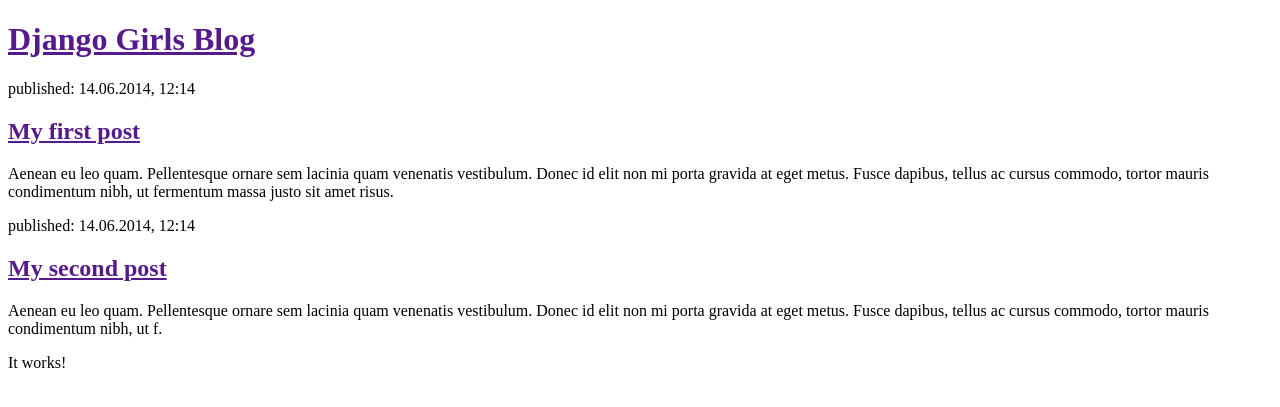
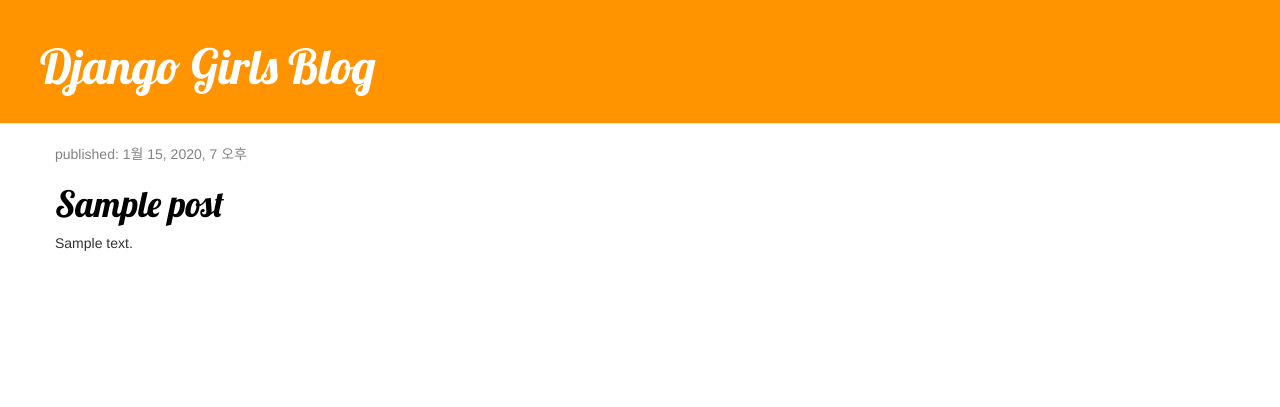
Before and after one commit to jiyun1006/piro-django-girls, a Django app: page / in a window 1280 px wide. Shown: the top 407 px of the page. Run offline with Django 3.2, Linux system fonts and the light colour scheme; tables that the repository leaves empty hold one stand-in row (values such as "Sample post"); some libraries are stand-ins or nearby versions.

Commit message:
Added view and template for detailed blog post as well as CSS for the site.

```diff
--- a/blog/admin.py
+++ b/blog/admin.py
@@ -2,4 +2,6 @@
 from .models import Post
 
 
-admin.site.register(Post)
+@admin.register(Post)
+class PostAdmin(admin.ModelAdmin):
+    pass
--- /dev/null
+++ b/blog/static/css/blog.css
@@ -0,0 +1,46 @@
+.page-header {
+    background-color: #ff9400;
+    margin-top: 0;
+    padding: 20px 20px 20px 40px;
+}
+
+.page-header h1, .page-header h1 a, .page-header h1 a:visited, .page-header h1 a:active {
+    color: #ffffff;
+    font-size: 36pt;
+    text-decoration: none;
+}
+
+.content {
+    margin-left: 40px;
+}
+
+h1, h2, h3, h4 {
+    font-family: 'Lobster', cursive;
+}
+
+.date {
+    color: #828282;
+}
+
+.save {
+    float: right;
+}
+
+.post-form textarea, .post-form input {
+    width: 100%;
+}
+
+.top-menu, .top-menu:hover, .top-menu:visited {
+    color: #ffffff;
+    float: right;
+    font-size: 26pt;
+    margin-right: 20px;
+}
+
+.post {
+    margin-bottom: 70px;
+}
+
+.post h1 a, .post h1 a:visited {
+    color: #000000;
+}
--- /dev/null
+++ b/blog/templates/blog/base.html
@@ -0,0 +1,27 @@
+{% load static %}
+<html>
+<head>
+    <title>Django Girls blog</title>
+    <link rel="stylesheet" href="//maxcdn.bootstrapcdn.com/bootstrap/3.2.0/css/bootstrap.min.css">
+    <link rel="stylesheet" href="//maxcdn.bootstrapcdn.com/bootstrap/3.2.0/css/bootstrap-theme.min.css">
+    <link href="//fonts.googleapis.com/css?family=Lobster&subset=latin,latin-ext" rel="stylesheet" type="text/css">
+    <link rel="stylesheet" href="{% static 'css/blog.css' %}">
+</head>
+<body>
+<div class="page-header">
+    <h1><a href="/">Django Girls Blog</a></h1>
+</div>
+
+
+<div class="content container">
+    <div class="row">
+        <div class="col-md-8">
+            {% block content %}
+
+            {% endblock %}
+        </div>
+    </div>
+</div>
+
+</body>
+</html>
--- a/blog/templates/blog/post_list.html
+++ b/blog/templates/blog/post_list.html
@@ -1,25 +1,12 @@
-<!DOCTYPE html>
-<html lang="en">
-<head>
-    <meta charset="UTF-8">
-    <title>Title</title>
-</head>
-<body>
-<div>
-            <h1><a href="">Django Girls Blog</a></h1>
-        </div>
-
-        <div>
-            <p>published: 14.06.2014, 12:14</p>
-            <h2><a href="">My first post</a></h2>
-            <p>Aenean eu leo quam. Pellentesque ornare sem lacinia quam venenatis vestibulum. Donec id elit non mi porta gravida at eget metus. Fusce dapibus, tellus ac cursus commodo, tortor mauris condimentum nibh, ut fermentum massa justo sit amet risus.</p>
-        </div>
-
-        <div>
-            <p>published: 14.06.2014, 12:14</p>
-            <h2><a href="">My second post</a></h2>
-            <p>Aenean eu leo quam. Pellentesque ornare sem lacinia quam venenatis vestibulum. Donec id elit non mi porta gravida at eget metus. Fusce dapibus, tellus ac cursus commodo, tortor mauris condimentum nibh, ut f.</p>
-        </div>
-<p>It works!</p>
-</body>
-</html>
+{% extends  'blog/base.html' %}
+{% block content %}
+{% for post in posts %}
+<div class="post">
+    <div class="date">
+        <p>published: {{ post.published_date }}</p>
+    </div>
+    <h1><a href="{% url 'post_detail' pk=post.pk %}">{{ post.title }}</a></h1>
+    <p>{{ post.text|linebreaksbr }}</p>
+</div>
+{% endfor %}
+{% endblock %}
--- a/blog/urls.py
+++ b/blog/urls.py
@@ -3,5 +3,7 @@
 from . import views
 
 urlpatterns = [
-    path('',views.post_list, name='post_list')
+    path('',views.post_list, name='post_list'),
+    path('post/<int:pk>', views.post_detail, name='post.detail'),
+
 ]
--- a/blog/views.py
+++ b/blog/views.py
@@ -1,4 +1,15 @@
-from django.shortcuts import render
+from django.shortcuts import render, get_object_or_404
+from .models import Post
+from django.utils import timezone
+
+
 
 def post_list(request):
-    return render(request, 'blog/post_list.html',{})
+    posts = Post.objects.all()
+    return render(request, 'blog/post_list.html', {'posts': posts})
+
+
+
+def post_detail(request, pk):
+    post = get_object_or_404(Post, pk=pk)
+    return render(request, 'blog/post_detail.html', {'post': post})
```
Also changed, not shown: blog/templates/blog/post_detail.html (added, +13 -0 lines).
